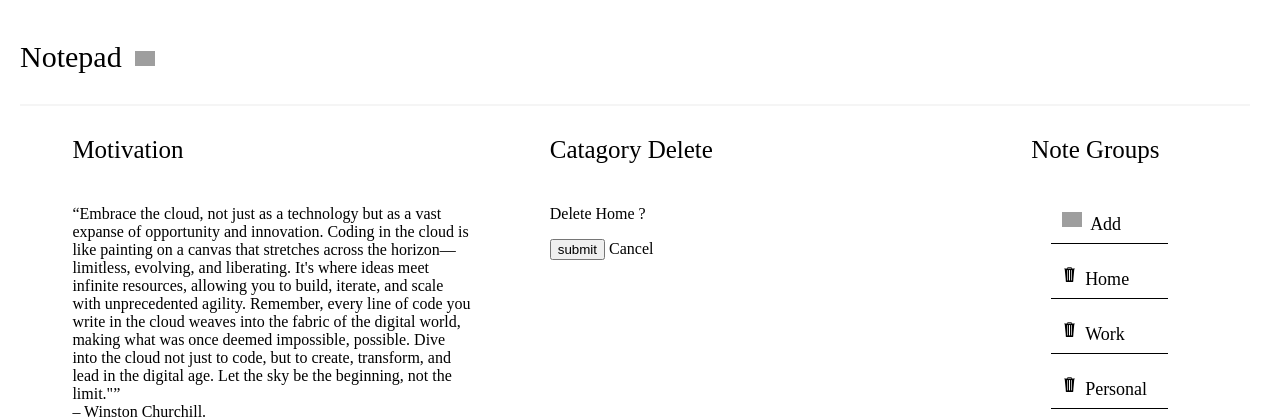
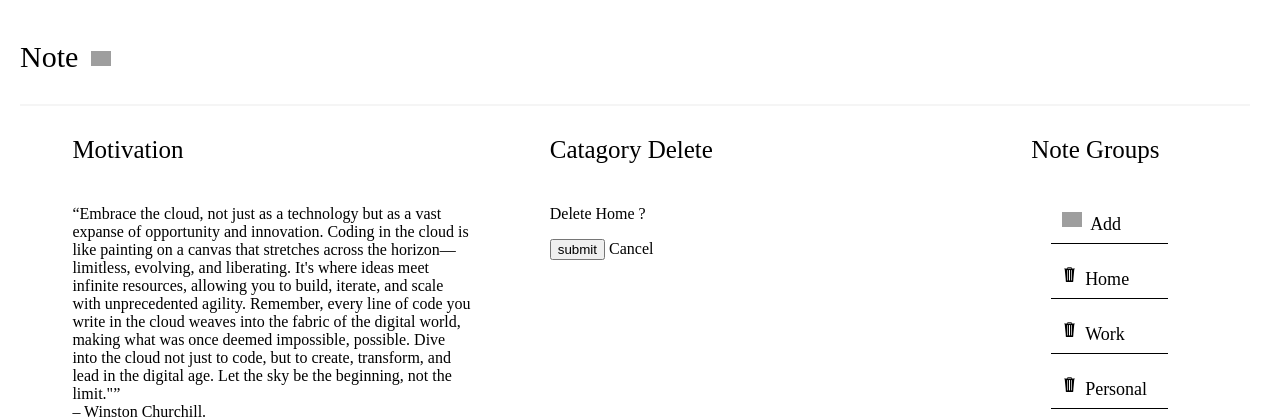
Before and after one commit to x23125721/x23125721-devsecops-notepad, a Django app: page /catagories_delete/Home/ in a window 1280 px wide. Shown: the top 420 px of the page. Run offline with Django 3.2, Linux system fonts and the light colour scheme; data comes from the database, SQL or seed files in the repository; grey boxes are pictures that could not be loaded.

Commit message:
Update base.html

```diff
--- a/task_group/templates/task_group/base.html
+++ b/task_group/templates/task_group/base.html
@@ -17,7 +17,7 @@
     <div class="base">
 
         <div class="title">
-            <p class="title-text">Notepad</p>
+            <p class="title-text">Note</p>
             <div class="home">
                 <a href="{% url 'task_group:tlist' %}" class="icon"><img src="{% static 'task_group/img/home.png' %}"></a>
             </div>
```
